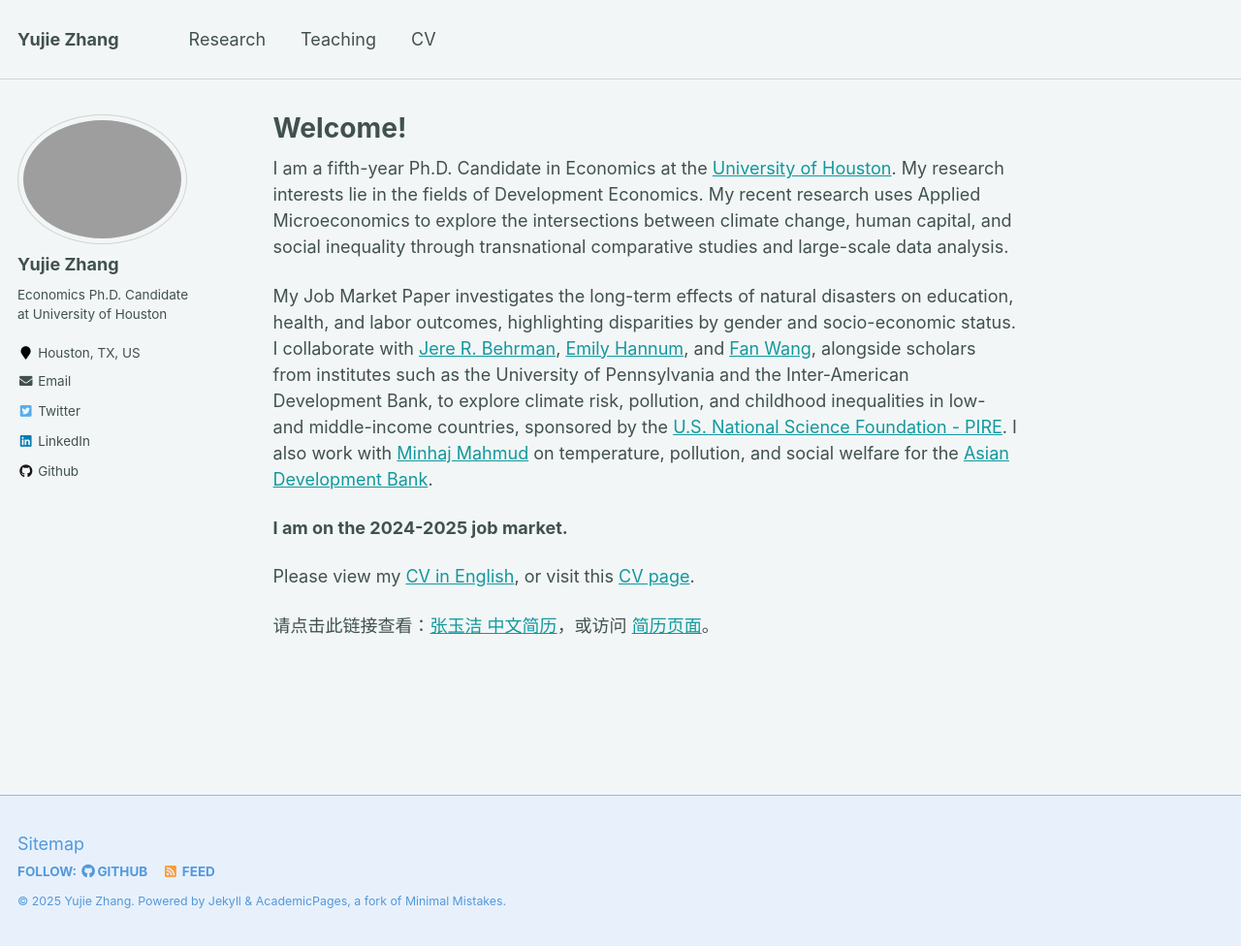
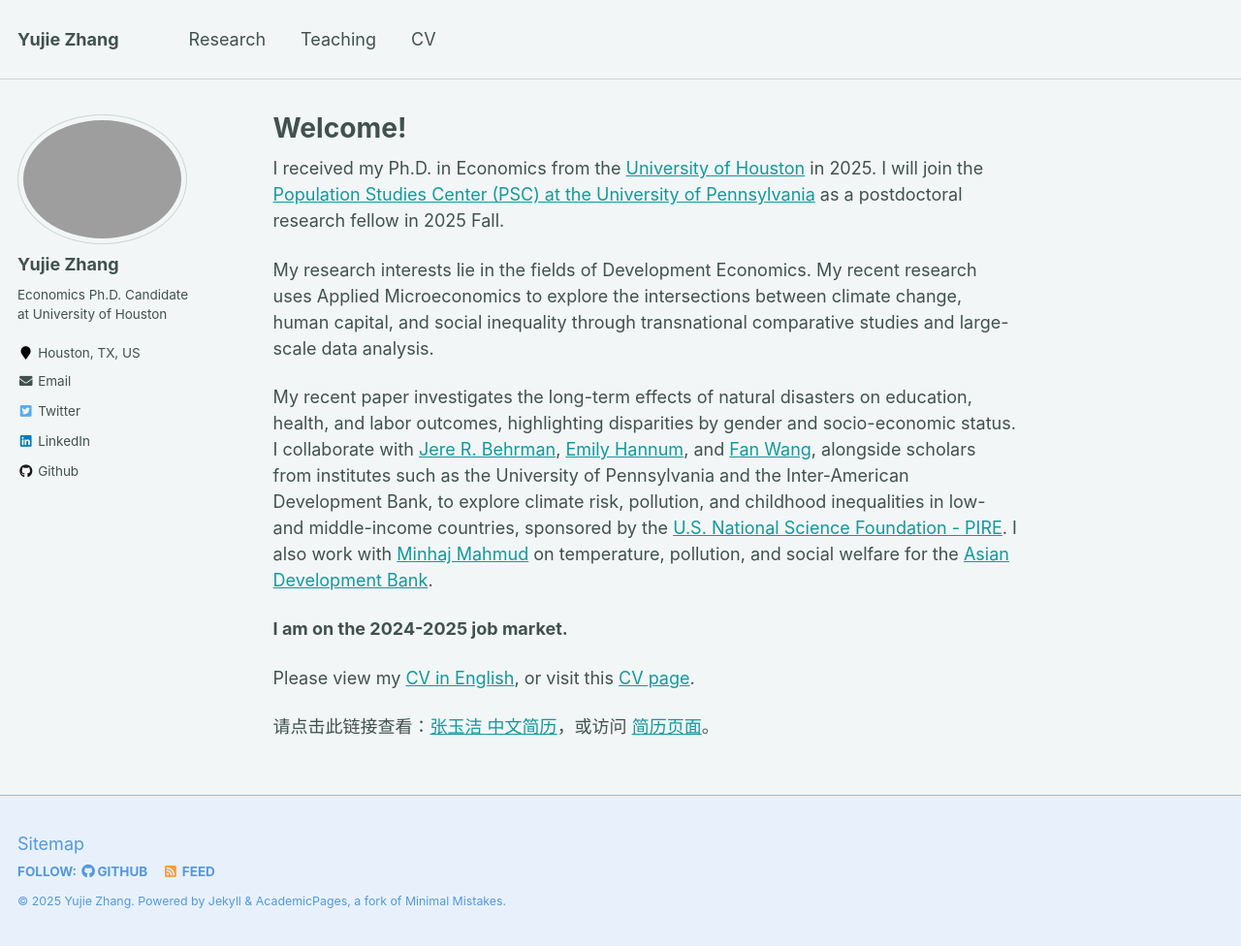
Before and after one commit to yujiezhangecon/yujiezhangecon.github.io, a Jekyll site: the page built from _pages/about.md, in a window 1280 px wide and 976 px high. Shown: the whole window at 97% size. Built offline with Jekyll 4.4.1, drawn with Linux system fonts in a browser that asks for light colours.

Commit message:
Update about.md

```diff
--- a/_pages/about.md
+++ b/_pages/about.md
@@ -8,14 +8,15 @@ redirect_from:
   - /about.html
 ---
 
-I am a fifth-year Ph.D. Candidate in Economics at the [University of Houston](https://www.uh.edu/class/economics/).
+I received my Ph.D. in Economics from the [University of Houston](https://www.uh.edu/class/economics/) in 2025. I will join the [Population Studies Center (PSC) at the University of Pennsylvania](https://www.pop.upenn.edu/) as a postdoctoral research fellow in 2025 Fall.
+
 My research interests lie in the fields of Development Economics. My recent research uses Applied Microeconomics to explore the intersections between climate change, human capital, and social inequality through transnational comparative studies and large-scale data analysis.
 
 <!---
 My research encompasses environment, health, education, labor, and inequality, particularly in developing countries. Recent work investigates the short- and long-term effects of climatic shocks on human capital, highlighting disparities by gender and socio-economic status.
 --->
 
-My Job Market Paper investigates the long-term effects of natural disasters on education, health, and labor outcomes, highlighting disparities by gender and socio-economic status.
+My recent paper investigates the long-term effects of natural disasters on education, health, and labor outcomes, highlighting disparities by gender and socio-economic status.
 I collaborate with [Jere R. Behrman](https://economics.sas.upenn.edu/people/jere-r-behrman), [Emily Hannum](https://sociology.sas.upenn.edu/people/emily-hannum), and [Fan Wang](https://fanwangecon.github.io/), alongside scholars from institutes such as the University of Pennsylvania and the Inter-American Development Bank, to explore climate risk, pollution, and childhood inequalities in low- and middle-income countries, sponsored by the [U.S. National Science Foundation - PIRE](https://beta.nsf.gov/funding/opportunities/partnerships-international-research-education-pire-0).
 I also work with [Minhaj Mahmud](https://blogs.adb.org/author/minhaj-mahmud) on temperature, pollution, and social welfare for the [Asian Development Bank](https://www.adb.org/).
 
```
